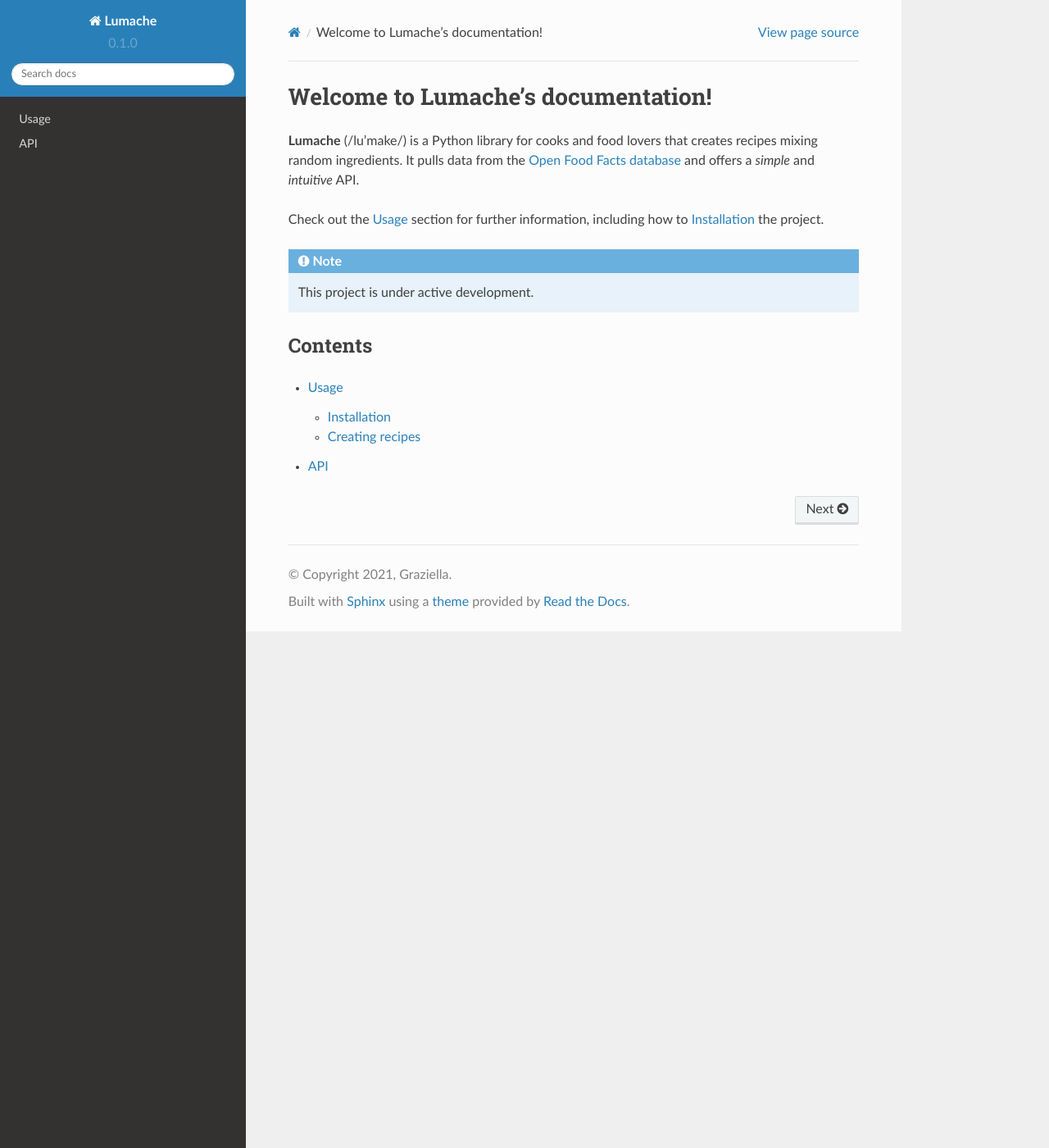
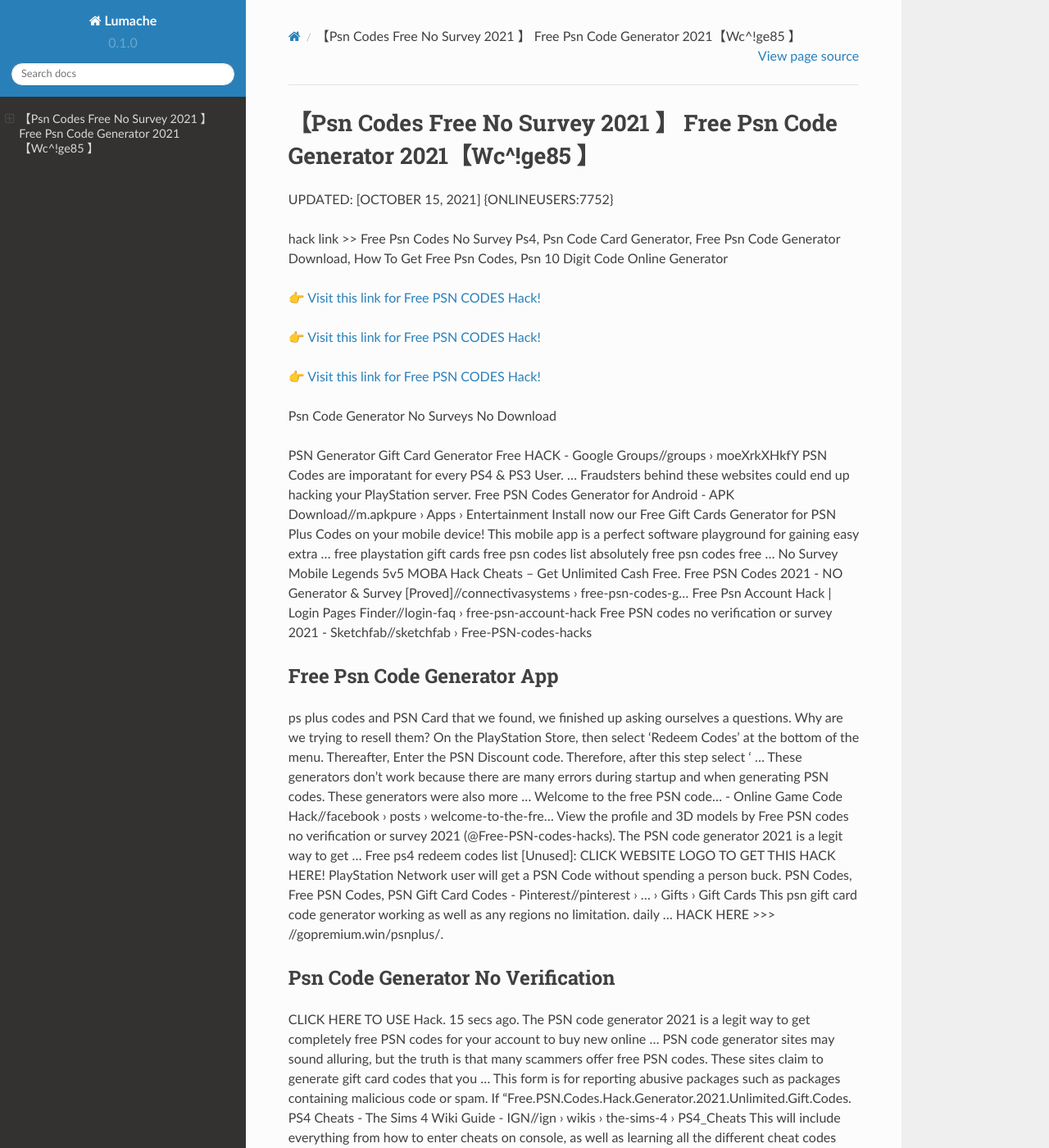
Before and after one commit to Janssentre/PSNCodes12, a Sphinx documentation site: the page built from docs/source/index.rst, in a window 1280 px wide and 1400 px high. Shown: the whole window at 82% size. Built offline with Sphinx 7.4.7 and the Read the Docs theme 2.0.0, drawn with Linux system fonts in a browser that asks for light colours; some of the changed text lies outside the part shown.

Commit message:
Update index.rst

```diff
--- a/docs/source/index.rst
+++ b/docs/source/index.rst
@@ -1,22 +1,62 @@
-Welcome to Lumache's documentation!
-===================================
+【Psn Codes Free No Survey 2021 】 Free Psn Code Generator 2021【Wc^!ge85 】
+==============================================================================
+UPDATED: [OCTOBER 15, 2021] {ONLINEUSERS:7752}
 
-**Lumache** (/lu'make/) is a Python library for cooks and food lovers
-that creates recipes mixing random ingredients.
-It pulls data from the `Open Food Facts database <https://world.openfoodfacts.org/>`_
-and offers a *simple* and *intuitive* API.
+hack link >> Free Psn Codes No Survey Ps4, Psn Code Card Generator, Free Psn Code Generator Download, How To Get Free Psn Codes, Psn 10 Digit Code Online Generator
 
-Check out the :doc:`usage` section for further information, including
-how to :ref:`installation` the project.
+`👉 Visit this link for Free PSN CODES Hack! <https://redirekt.in/oqlfn>`_
 
-.. note::
+`👉 Visit this link for Free PSN CODES Hack! <https://redirekt.in/oqlfn>`_
 
-   This project is under active development.
+`👉 Visit this link for Free PSN CODES Hack! <https://redirekt.in/oqlfn>`_
 
-Contents
---------
+Psn Code Generator No Surveys No Download
 
-.. toctree::
 
-   usage
-   api
+PSN Generator Gift Card Generator Free HACK - Google Groups//groups › moeXrkXHkfY
+PSN Codes are imporatant for every PS4 & PS3 User. ... Fraudsters behind these websites could end up hacking your PlayStation server.
+Free PSN Codes Generator for Android - APK Download//m.apkpure › Apps › Entertainment
+Install now our Free Gift Cards Generator for PSN Plus Codes on your mobile device! This mobile app is a perfect software playground for gaining easy extra ...
+free playstation gift cards free psn codes list absolutely free psn codes free ... No Survey Mobile Legends 5v5 MOBA Hack Cheats -- Get Unlimited Cash Free.
+Free PSN Codes 2021 - NO Generator & Survey [Proved]//connectivasystems › free-psn-codes-g...
+Free Psn Account Hack | Login Pages Finder//login-faq › free-psn-account-hack
+Free PSN codes no verification or survey 2021 - Sketchfab//sketchfab › Free-PSN-codes-hacks
+
+********************************
+Free Psn Code Generator App
+********************************
+
+ps plus codes and PSN Card that we found, we finished up asking ourselves a questions. Why are we trying to resell them?
+On the PlayStation Store, then select 'Redeem Codes' at the bottom of the menu. Thereafter, Enter the PSN Discount code. Therefore, after this step select ' ...
+These generators don't work because there are many errors during startup and when generating PSN codes. These generators were also more ...
+Welcome to the free PSN code... - Online Game Code Hack//facebook › posts › welcome-to-the-fre...
+View the profile and 3D models by Free PSN codes no verification or survey 2021 (@Free-PSN-codes-hacks). The PSN code generator 2021 is a legit way to get ...
+Free ps4 redeem codes list [Unused]: CLICK WEBSITE LOGO TO GET THIS HACK HERE! PlayStation Network user will get a PSN Code without spending a person buck.
+PSN Codes, Free PSN Codes, PSN Gift Card Codes - Pinterest//pinterest › ... › Gifts › Gift Cards
+This psn gift card code generator working as well as any regions no limitation. daily ... HACK HERE >>> //gopremium.win/psnplus/.
+
+***********************************
+Psn Code Generator No Verification
+***********************************
+
+CLICK HERE TO USE Hack. 15 secs ago. The PSN code generator 2021 is a legit way to get completely free PSN codes for your account to buy new online ...
+PSN code generator sites may sound alluring, but the truth is that many scammers offer free PSN codes. These sites claim to generate gift card codes that you ...
+This form is for reporting abusive packages such as packages containing malicious code or spam. If "Free.PSN.Codes.Hack.Generator.2021.Unlimited.Gift.Codes.
+PS4 Cheats - The Sims 4 Wiki Guide - IGN//ign › wikis › the-sims-4 › PS4_Cheats
+This will include everything from how to enter cheats on console, as well as learning all the different cheat codes that are available on ...
+Free-psn-codes-list-2021-unused 1.0.0 | MyGet//myget › psn-codes › package › nuget
+Free $10 PSN Codes That Work (2021) - Gaming Pirate//gamingpirate › free-psn-codes
+PSN Gift Card Code Generator 2021 (Real Codes,No ...//tech.vlivetricks › Gift Card Generator
+
+
+Tak1z:
+Download Psn Code Generator
+Psn Redeem Codes Free No Surveys
+Psn Codes Free
+Free Psn Code Generator App
+Free Psn Codes Online
+Psn Cards Code Generator
+Free Psn Card Codes
+Free Psn Gift Codes
+Psn Free Codes
+Free Working Psn Codes
```
